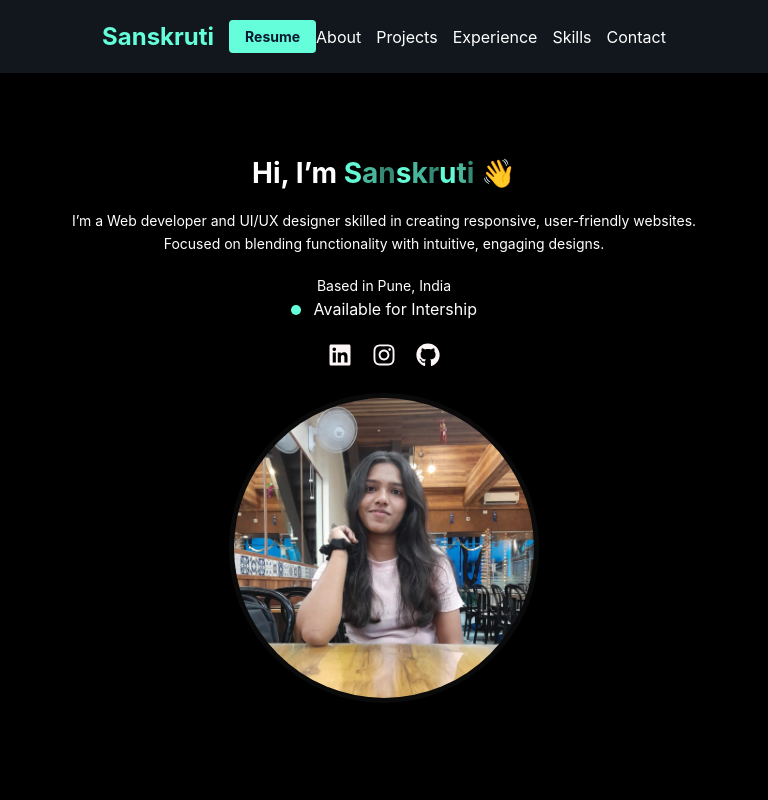
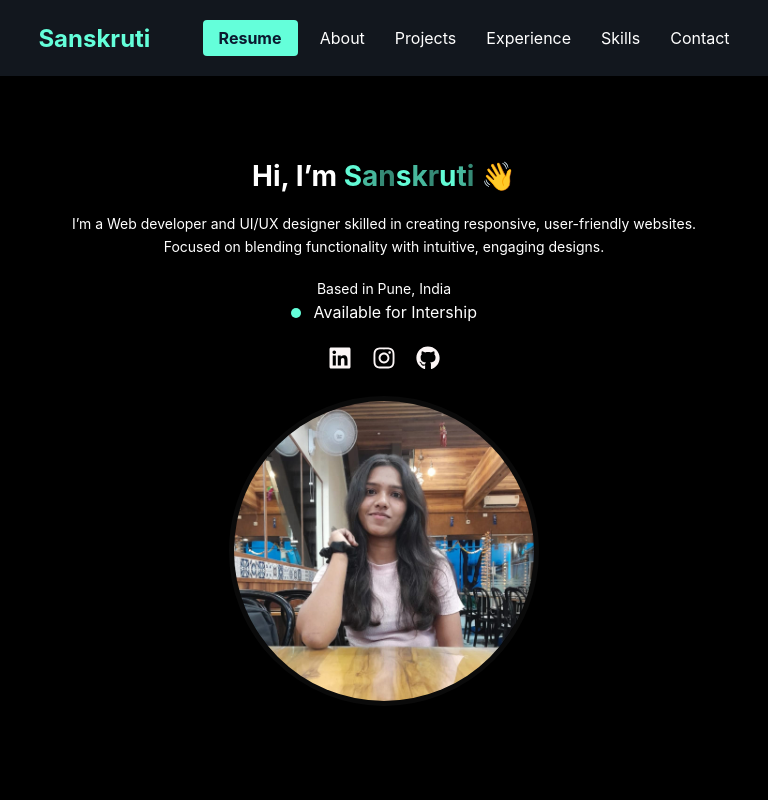
Before and after one commit to sanskrutiahire23/portfolio, a React (Create React App) app: page / in a window 768 px wide. Shown: the top 800 px of the page. Built offline with nearby package versions, Linux system fonts and the light colour scheme.

Commit message:
Update Header.css

```diff
--- a/src/Components/Header.css
+++ b/src/Components/Header.css
@@ -9,8 +9,9 @@
 
 .container {
   display: flex;
-  justify-content: space-between;
+  flex-direction: column; /* Stack items vertically by default */
   align-items: center;
+  justify-content: center;
   max-width: 1200px;
   width: 90%;
   margin: 0 auto;
@@ -20,12 +21,14 @@
   font-size: 24px;
   font-weight: bold;
   color: #64ffda;
+  margin-bottom: 10px; /* Space between logo and resume button */
 }
 
 .nav-links {
   display: flex;
   align-items: center;
   gap: 30px; /* Space between navigation links */
+  margin-top: 20px; /* Space between nav links and the resume button */
 }
 
 .nav-links ul {
@@ -50,6 +53,7 @@
 .actions {
   display: flex;
   align-items: center;
+  margin-bottom: 15px; /* Space between the resume button and navbar links */
 }
 
 .btn-download-cv {
@@ -59,7 +63,6 @@
   border-radius: 4px;
   text-decoration: none;
   font-weight: bold;
-  margin-left: 30px; /* Space between links and button */
   white-space: nowrap; /* Prevents the button text from wrapping */
 }
 
@@ -67,19 +70,27 @@
   background: #52e0c4;
 }
 
-/* Media Query for Small Screens */
-@media (max-width: 768px) {
+/* Media Query for Larger Screens */
+@media (min-width: 768px) {
   .container {
-    flex-wrap: wrap; /* Allow wrapping for smaller screens */
-    justify-content: center; /* Center-align items on small screens */
+    flex-direction: row; /* Align items horizontally on larger screens */
+    justify-content: space-between;
   }
 
-  .nav-links ul {
-    gap: 15px; /* Reduce spacing on smaller screens */
+  .actions {
+    margin-bottom: 0; /* Remove margin on larger screens */
+  }
+
+  .logo {
+    margin-bottom: 0; /* Remove bottom margin on larger screens */
+  }
+
+  .nav-links {
+    margin-top: 0; /* Remove top margin for nav links */
   }
 
   .btn-download-cv {
-    margin-left: 15px; /* Adjust spacing for the button */
-    font-size: 14px; /* Slightly smaller font for smaller screens */
+    margin-left: 30px; /* Space between links and button */
+    font-size: 16px; /* Standard font size for larger screens */
   }
 }
```
